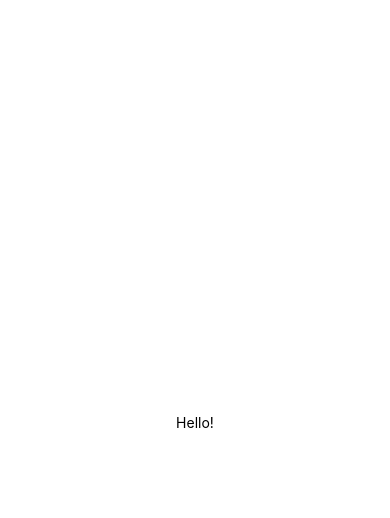
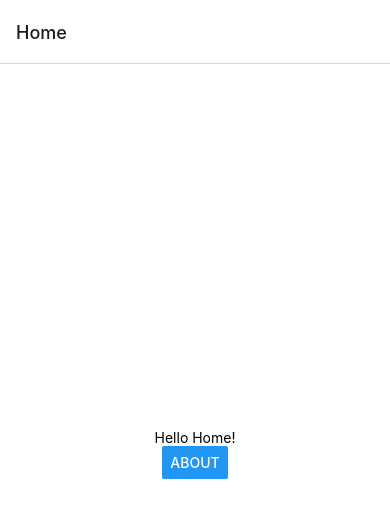
Before and after one commit to SzymonJag15/twg-chat, a React Native app: screen /Home in a window 390 px wide. Shown: the top 518 px of the page. Built offline with nearby package versions, Linux system fonts and the light colour scheme.

Commit message:
Add react navigation with basic flow (#2)
Co-authored-by: szymon <szymon.jagielski@olicom.pl>

```diff
--- a/app.json
+++ b/app.json
@@ -5,6 +5,7 @@
     "version": "1.0.0",
     "orientation": "portrait",
     "icon": "./assets/icon.png",
+    "entryPoint": "./src/App.tsx",
     "splash": {
       "image": "./assets/splash.png",
       "resizeMode": "contain",
@@ -13,9 +14,7 @@
     "updates": {
       "fallbackToCacheTimeout": 0
     },
-    "assetBundlePatterns": [
-      "**/*"
-    ],
+    "assetBundlePatterns": ["**/*"],
     "ios": {
       "supportsTablet": true
     },
--- a/babel.config.js
+++ b/babel.config.js
@@ -1,12 +1,18 @@
+const presets = ['babel-preset-expo'];
+const plugins = [
+  [
+    'module-resolver',
+    {
+      root: ['./src'],
+      extensions: ['.js', '.json'],
+      alias: {
+        '@': './src',
+      },
+    },
+  ],
+];
+
 module.exports = {
-  presets: ['babel-preset-expo'],
-  plugins: [
-    [
-      'babel-plugin-root-import',
-      {
-        rootPathPrefix: '@',
-        rootPathSuffix: 'src',
-      },
-    ],
-  ],
+  presets,
+  plugins,
 };
--- a/src/App.tsx
+++ b/src/App.tsx
@@ -1,21 +1,7 @@
+import { registerRootComponent } from 'expo';
 import React from 'react';
-import { StyleSheet, Text, View } from 'react-native';
-import { StatusBar } from 'expo-status-bar';
+import Router from './components/navigation/Router';
 
-const App = (): JSX.Element => (
-  <View style={styles.container}>
-    <Text>Hello!</Text>
-    <StatusBar style="auto" />
-  </View>
-);
+const App = (): JSX.Element => <Router />;
 
-const styles = StyleSheet.create({
-  container: {
-    flex: 1,
-    backgroundColor: '#fff',
-    alignItems: 'center',
-    justifyContent: 'center',
-  },
-});
-
-export default App;
+export default registerRootComponent(App);
--- /dev/null
+++ b/src/components/navigation/Router.tsx
@@ -0,0 +1,18 @@
+import React from 'react';
+import { NavigationContainer } from '@react-navigation/native';
+import Home from '@/screens/Home/Home';
+import About from '@/screens/About/About';
+import { createStackNavigator } from '@react-navigation/stack';
+
+const RootStack = createStackNavigator();
+
+const Router = (): JSX.Element => (
+  <NavigationContainer>
+    <RootStack.Navigator>
+      <RootStack.Screen name="Home" component={Home} />
+      <RootStack.Screen name="About" component={About} />
+    </RootStack.Navigator>
+  </NavigationContainer>
+);
+
+export default Router;
--- /dev/null
+++ b/src/screens/About/About.tsx
@@ -0,0 +1,21 @@
+import { RootStackProps } from '@/types/routes';
+import React from 'react';
+import { Button, StyleSheet, Text, View } from 'react-native';
+
+const About = ({ navigation }: RootStackProps): JSX.Element => (
+  <View style={styles.container}>
+    <Text>Hello About!</Text>
+    <Button title="Home" onPress={() => navigation.navigate('Home')} />
+  </View>
+);
+
+const styles = StyleSheet.create({
+  container: {
+    flex: 1,
+    backgroundColor: '#fff',
+    alignItems: 'center',
+    justifyContent: 'center',
+  },
+});
+
+export default About;
--- /dev/null
+++ b/src/screens/Home/Home.tsx
@@ -0,0 +1,21 @@
+import { RootStackProps } from '@/types/routes';
+import React from 'react';
+import { Button, StyleSheet, Text, View } from 'react-native';
+
+const Home = ({ navigation }: RootStackProps): JSX.Element => (
+  <View style={styles.container}>
+    <Text>Hello Home!</Text>
+    <Button title="About" onPress={() => navigation.navigate('About')} />
+  </View>
+);
+
+const styles = StyleSheet.create({
+  container: {
+    flex: 1,
+    backgroundColor: '#fff',
+    alignItems: 'center',
+    justifyContent: 'center',
+  },
+});
+
+export default Home;
--- /dev/null
+++ b/src/types/routes.ts
@@ -0,0 +1,8 @@
+import { StackScreenProps } from "@react-navigation/stack"
+
+export type RootStackStackParamList = {
+  Home: undefined;
+  About: undefined
+}
+
+export type RootStackProps = StackScreenProps<RootStackStackParamList>
```
Also changed, not shown: package.json (+5 -2 lines), 1 other file (tests, documents, lock files or other folders).
